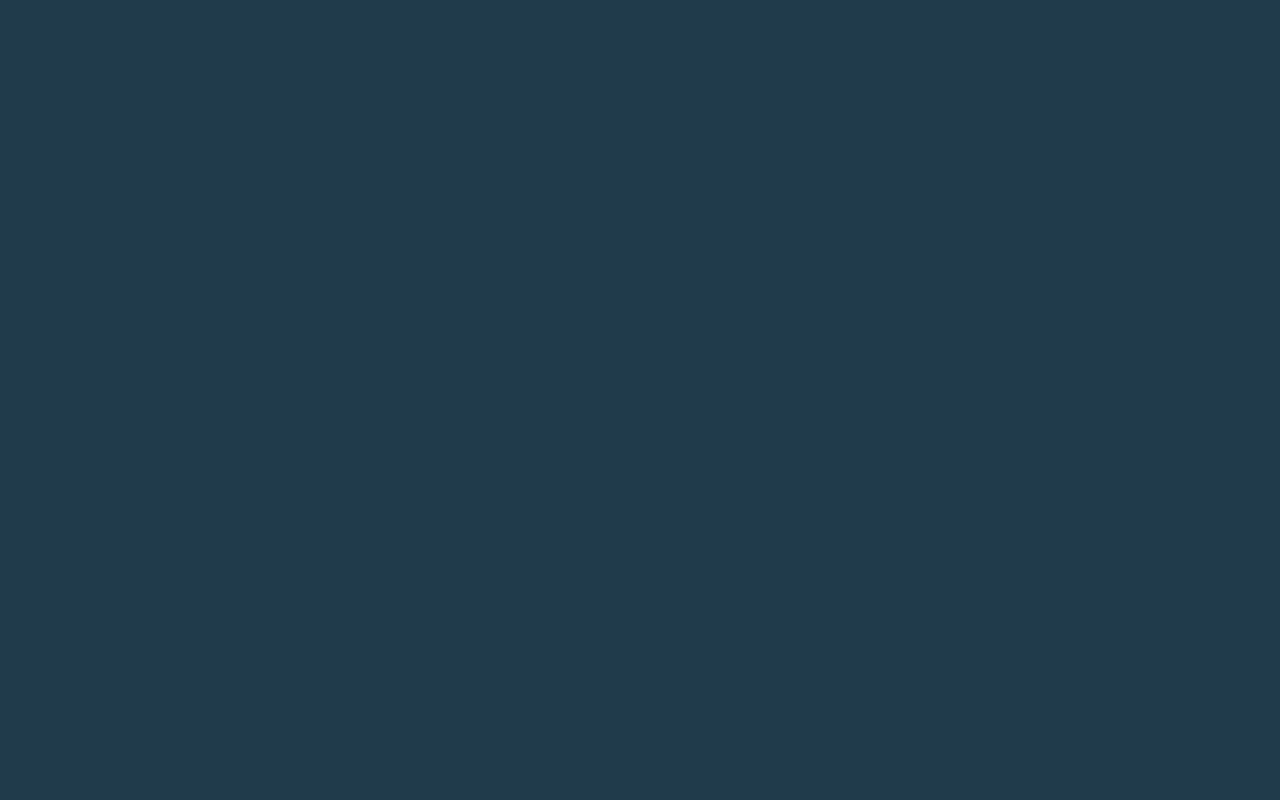
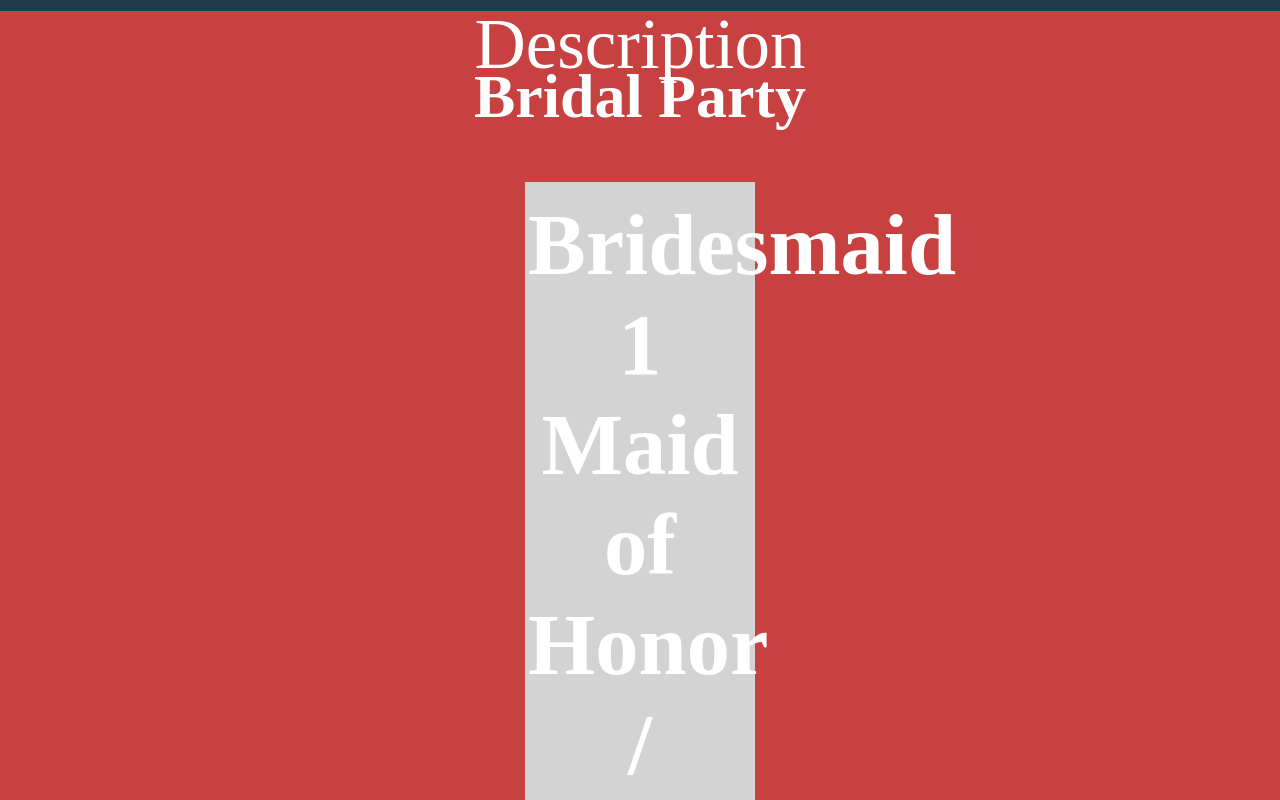
Before and after one commit to jbanass/jojo-wedding, an Angular app: page / in a window 1280 px wide. Shown: the part 2000-2800 px from the top of the page. Before the commit the page ends 2011 px from the top, so only its background shows below. Built offline with nearby package versions, Linux system fonts and the light colour scheme; a web font is replaced by a local one.

Commit message:
bridal-party layout

```diff
--- a/src/app/app.component.html
+++ b/src/app/app.component.html
@@ -2,4 +2,5 @@
     <hero></hero>
     <bride-groom></bride-groom>
     <our-story></our-story>
+    <bridal-party></bridal-party>
 </div>
--- a/src/app/app.module.ts
+++ b/src/app/app.module.ts
@@ -8,6 +8,7 @@ import { AppComponent } from "./app.component";
 import { HeroModule } from "./hero/hero.module";
 import { BrideGroomModule } from "./bride-groom/bride-groom.module";
 import { OurStoryModule } from './our-story/our-story.module';
+import { BridalPartyModule } from './bridal-party/bridal-party.module';
 
 @NgModule({
   declarations: [AppComponent],
@@ -17,7 +18,8 @@ import { OurStoryModule } from './our-story/our-story.module';
     HttpModule,
     HeroModule,
     BrideGroomModule,
-    OurStoryModule
+    OurStoryModule,
+    BridalPartyModule
   ],
   providers: [],
   bootstrap: [AppComponent]
--- /dev/null
+++ b/src/app/bridal-party/bridal-party.component.css
@@ -0,0 +1,55 @@
+.square-container {
+    width: 230px;
+    position: relative;
+    left: 50%;
+    transform: translate(-50%,0);
+    background-color:#d3d3d3;
+    padding:3px;
+  }
+
+.bridal-party-container {
+    background-color:#c74141;
+    height:auto;
+    padding-bottom:40px;
+}
+
+.bridal-party-header-container {
+
+}
+
+.bridal-party-header {
+    text-align: center;
+  padding: 50px 0px;
+  font-size: 1.3em;
+  width: 100vw;
+}
+
+.bridesmaids-list-container {
+
+}
+
+.bridesmaids-header-container {
+
+}
+
+.bridesmaids-header {
+    text-align: center;
+  padding: 50px 0px;
+  font-size: 1.3em;
+}
+
+.bridesmaid-list {
+    text-align: center;
+}
+
+.bridesmaid-container {
+    padding:10px 0px;
+}
+
+.groomsmen-container {
+    padding:10px 0px;
+}
+
+.groomsmen-list {
+    text-align: center;
+}
--- /dev/null
+++ b/src/app/bridal-party/bridal-party.component.html
@@ -0,0 +1,78 @@
+<div class="bridal-party-container">
+    <div class="bridal-party-header-container">
+        <h1 class="bridal-party-header">Bridal Party</h1>
+    </div>
+    <div class="square-container bridesmaids-list-container">
+        <div class="bridesmaid-list">
+            <div class="bridesmaid-container">
+                <h2>Bridesmaid 1</h2>
+                <h3>Maid of Honor / Bride's Cousin</h3>
+            </div>
+            <div class="bridesmaid-container">
+                <h2>Bridesmaid 2</h2>
+                <h3>Bridesmaid / Junior High Friend</h3>
+            </div>
+            <div class="bridesmaid-container">
+                <h2>Bridesmaid 3</h2>
+                <h3>Bridesmaid / Junior High Friend</h3>
+            </div>
+            <div class="bridesmaid-container">
+                <h2>Bridesmaid 4</h2>
+                <h3>Bridesmaid / Junior High Friend</h3>
+            </div>
+            <div class="bridesmaid-container">
+                <h2>Bridesmaid 5</h2>
+                <h3>Bridesmaid / Junior High Friend</h3>
+            </div>
+            <div class="bridesmaid-container">
+                <h2>Bridesmaid 6</h2>
+                <h3>Bridesmaid / Junior High Friend</h3>
+            </div>
+            <div class="bridesmaid-container">
+                <h2>Bridesmaid 7</h2>
+                <h3>Bridesmaid / Junior High Friend</h3>
+            </div>
+            <div class="bridesmaid-container">
+                <h2>Bridesmaid 8</h2>
+                <h3>Bridesmaid / Junior High Friend</h3>
+            </div>
+        </div>
+    </div>
+    <br />
+    <div class="square-container groomsmen-list-container">
+        <div class="groomsmen-list">
+            <div class="groomsmen-container">
+                <h2>Groomsmen 1</h2>
+                <h3>Best Man / Bride's Cousin</h3>
+            </div>
+            <div class="groomsmen-container">
+                <h2>Groomsmen 2</h2>
+                <h3>Groomsmen / Junior High Friend</h3>
+            </div>
+            <div class="groomsmen-container">
+                <h2>Groomsmen 3</h2>
+                <h3>Groomsmen / Junior High Friend</h3>
+            </div>
+            <div class="groomsmen-container">
+                <h2>Groomsmen 4</h2>
+                <h3>Groomsmen / Junior High Friend</h3>
+            </div>
+            <div class="groomsmen-container">
+                <h2>Groomsmen 5</h2>
+                <h3>Groomsmen / Junior High Friend</h3>
+            </div>
+            <div class="groomsmen-container">
+                <h2>Groomsmen 6</h2>
+                <h3>Groomsmen / Junior High Friend</h3>
+            </div>
+            <div class="groomsmen-container">
+                <h2>Groomsmen 7</h2>
+                <h3>Groomsmen / Junior High Friend</h3>
+            </div>
+            <div class="groomsmen-container">
+                <h2>Groomsmen 8</h2>
+                <h3>Groomsmen / Junior High Friend</h3>
+            </div>
+        </div>
+    </div>
+</div>
```
Also changed, not shown: src/app/bridal-party/bridal-party.component.ts (added, +10 -0 lines), src/app/bridal-party/bridal-party.module.ts (added, +21 -0 lines).
